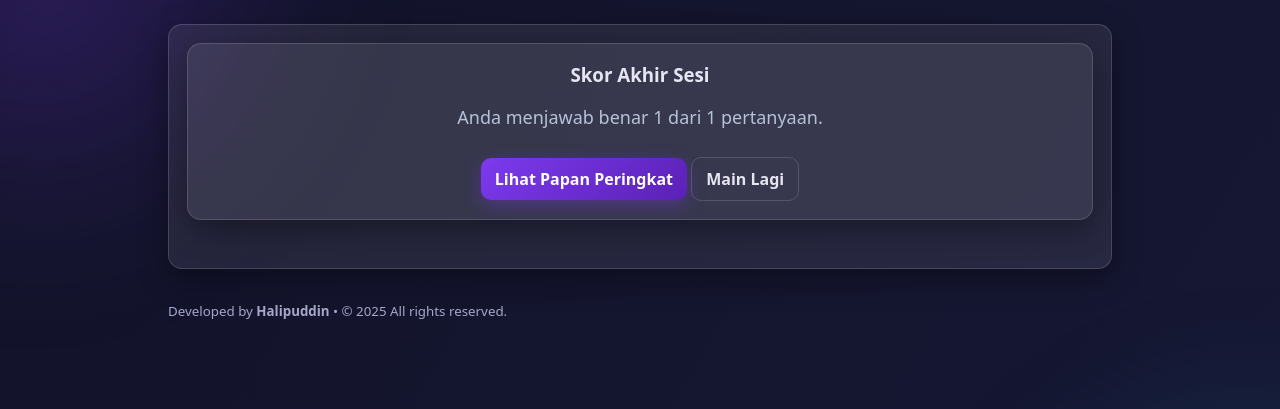
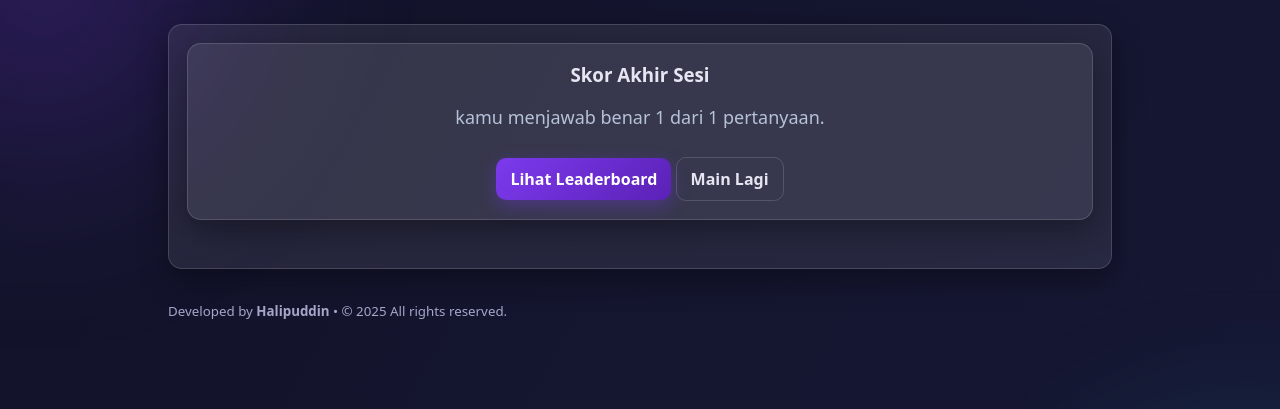
Before and after one commit to Halip26/quiz-app-flask, a Flask app: page /quiz/finish in a window 1280 px wide. Shown: the part 67-476 px from the top of the page. Run offline with Flask 3, Linux system fonts and the light colour scheme; the visitor is signed in with stand-in values (Sample User, id 1).

Commit message:
change from papa peringkat to leaderboard and from Anda to kamu

```diff
--- a/templates/quiz_finished.html
+++ b/templates/quiz_finished.html
@@ -4,13 +4,13 @@ block page_subtitle %}Terima kasih sudah bermain!{% endblock %} {% block content
 <div class="card" style="text-align: center">
   <h3 style="margin-top: 0">Skor Akhir Sesi</h3>
   <p style="font-size: 18px; color: #b6c2d9">
-    Anda menjawab benar {{ attempt_correct }} dari {{ attempt_count }}
+    kamu menjawab benar {{ attempt_correct }} dari {{ attempt_count }}
     pertanyaan.
   </p>
 
   <div style="height: 10px"></div>
   <a class="btn btn-primary" href="{{ url_for('leaderboard') }}"
-    >Lihat Papan Peringkat</a
+    >Lihat Leaderboard</a
   >
   <a class="btn btn-ghost" href="{{ url_for('quiz_reset') }}">Main Lagi</a>
 </div>
```
